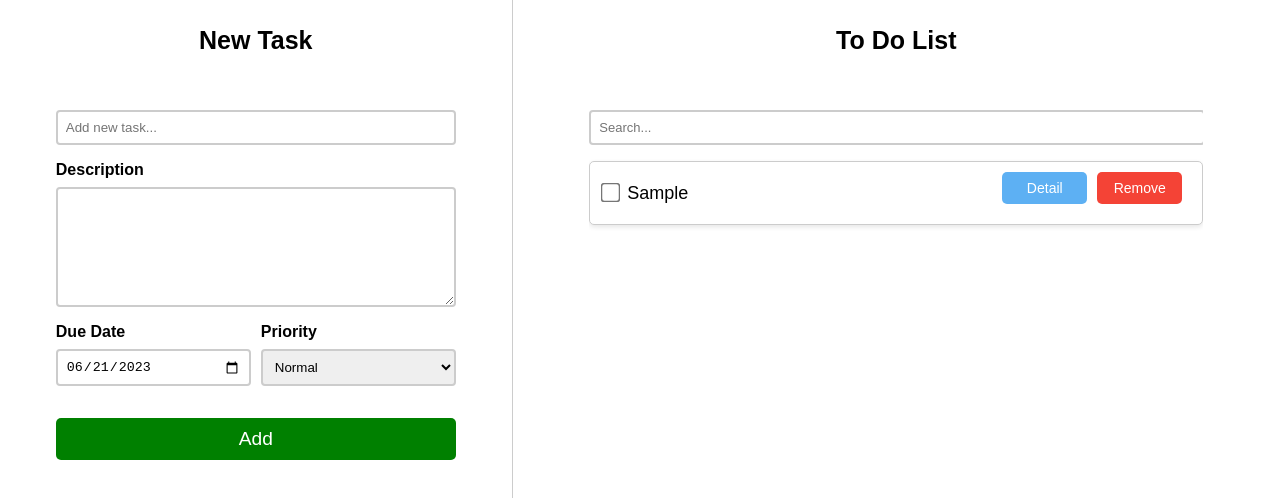
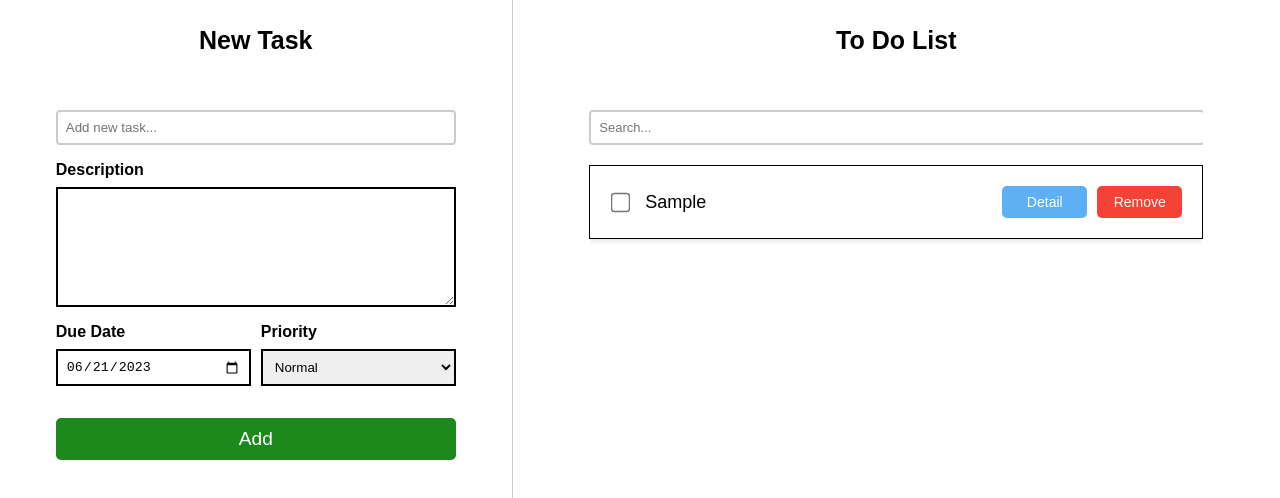
Before and after one commit to NguyenOanhy/todo_list, a React (Create React App) app: page / in a window 1280 px wide. Both pictures are taken after typing "Sample", "Sample" into the empty fields and a click on the button "Add". Shown: the top 498 px of the page. Built offline with nearby package versions, Linux system fonts and the light colour scheme.

Commit message:
update css

```diff
--- a/src/App.css
+++ b/src/App.css
@@ -39,7 +39,7 @@ html, body {
   margin: 0 auto;
   flex-grow: 1;
   overflow-y: auto;
-  max-height: calc(100vh - 140px); /* adjust this */
+  max-height: calc(100vh - 165px); /* adjust this */
 }
 
 .task-item {
@@ -68,6 +68,7 @@ html, body {
   justify-content: space-between;
   align-items: center;
   width: 97.3%;
+  font-family: Arial, Helvetica, sans-serif;
   font-size: 18px;
   position: absolute;
   bottom: 0;
--- a/src/components/TaskForm.js
+++ b/src/components/TaskForm.js
@@ -33,7 +33,7 @@ function TaskForm({ task, onFormSubmit }) {
 
   return (
     <form className='TaskForm' onSubmit={handleSubmit}>
-      <div className='input-group'>
+      <div className='input-group title'>
         <input
           type='text'
           id='title'
--- a/src/components/TaskItem.js
+++ b/src/components/TaskItem.js
@@ -29,11 +29,11 @@ function TaskItem({ task, onDeleteTask, onCheckboxChange, onFormSubmit }) {
     <li className='TaskItem'>
       <div className='task-details'>
         <div className='task-title'>
-          <div>
+          <div className='task-check'>
             <input type='checkbox' checked={task.isDone} onChange={handleCheckboxChange} />
-            {task.title}
+            <div className='title'>{task.title}</div>
           </div>
-          <div>
+          <div className='task-button'>
             <button onClick={handleDetailsClick} className='detail'>{showDetails ? 'Detail' : 'Detail' }</button>
             <button onClick={handleDeleteClick} className='remove'>Remove</button>
           </div>
--- a/src/components/styles/TaskForm.css
+++ b/src/components/styles/TaskForm.css
@@ -24,8 +24,13 @@
 .input-group textarea,
 .input-group select {
   padding: 0.5rem;
+  border: 2px solid #000;
+  /* border-radius: 4px; */
+}
+
+.input-group #title {
+  border-radius: 4px;
   border: 2px solid #ccc;
-  border-radius: 4px;
 }
 
 .Date-Pri {
@@ -58,7 +63,7 @@
   padding: 10px 20px;
   border-radius: 5px;
   cursor: pointer;
-  background-color: #008000;
+  background-color: #1b891b;
   border: none;
   color: #fff;
   font-size: 1.2rem;
@@ -66,5 +71,5 @@
 }
 
 .TaskForm button[type='submit']:hover {
-  background-color: #555;
+  background-color: #0b600b;
 }
--- a/src/components/styles/TaskItem.css
+++ b/src/components/styles/TaskItem.css
@@ -1,6 +1,15 @@
+.TaskItem {
+  margin-top: 20px;
+}
+
 .task-details {
   margin-right: 10px;
   justify-content: space-between;
+  align-items: center;
+}
+
+.task-details .task-button {
+  display: flex;
   align-items: center;
 }
 
@@ -12,10 +21,23 @@
   font-size: 18px;
 }
 
+.task-title .task-check {
+  display: flex;
+}
+
+.task-title .task-check .title{
+  padding-left: 8px;
+}
+
 .task-details input[type='checkbox'] {
   margin-right: 10px;
   transform: scale(1.5);
 }
+
+input[type="checkbox"]:checked{
+  background-color: white;
+}
+
 
 .task-details button {
   padding: 8px 16px;
@@ -24,6 +46,7 @@
   font-size: 14px;
   color: #fff;
   border: none;
+  margin-top: 10px;
   margin-bottom: 10px;
   align-items: center;
   min-width: 85px;
--- a/src/components/styles/TaskList.css
+++ b/src/components/styles/TaskList.css
@@ -11,10 +11,11 @@
   align-items: center;
   padding: 10px;
   margin-bottom: 10px;
-  border-radius: 5px;
+  /* border-radius: 5px; */
   background-color: #fff;
-  border: 1px solid #ccc;
+  border: 1px solid #000;
   box-shadow: 0px 2px 5px rgba(0, 0, 0, 0.1);
+  padding-left: 20px;
 }
 
 .TaskItem input[type='checkbox'] {
```
